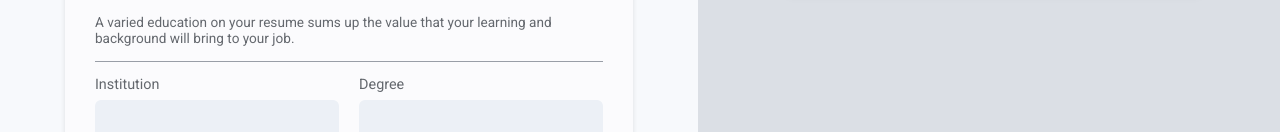
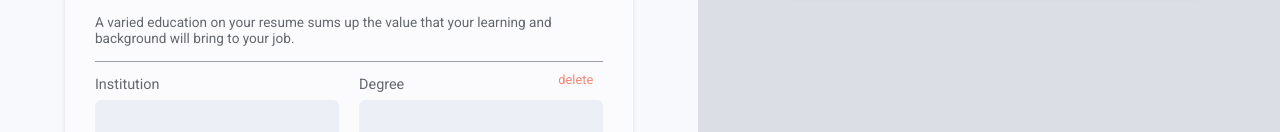
Before and after one commit to rvolkov8/project-cv-builder, a React (Create React App) app: page / in a window 1280 px wide. Both pictures are taken after a click on the button "Continue". Shown: the part 668-800 px from the top of the page. Built offline with nearby package versions, Linux system fonts and the light colour scheme.

Commit message:
Implement functionality to delete education/employment elements

```diff
--- a/src/App.js
+++ b/src/App.js
@@ -1,4 +1,5 @@
 import React, { Component } from 'react';
+import { v4 as uuidv4 } from 'uuid';
 import './styles/App.css';
 
 import Header from './components/header/Header';
@@ -27,6 +28,7 @@ class App extends Component {
         personalStatement: '',
         education: [
           {
+            id: uuidv4(),
             institution: '',
             degree: '',
             startDate: '',
@@ -37,6 +39,7 @@ class App extends Component {
         ],
         professionalExperience: [
           {
+            id: uuidv4(),
             jobTitle: '',
             company: '',
             startDate: '',
@@ -138,12 +141,13 @@ class App extends Component {
       const { education } = personInfo;
 
       const newEducation = {
-        institution: 'Example of school name',
-        degree: 'BA in Example',
-        startDate: 'YYYY',
-        endDate: 'YYYY',
-        location: 'City, Country',
-        description: 'e.g. Graduated with High Honors',
+        id: uuidv4(),
+        institution: '',
+        degree: '',
+        startDate: '',
+        endDate: '',
+        location: '',
+        description: '',
       };
 
       const updatedEducation = [...education, newEducation];
@@ -208,22 +212,35 @@ class App extends Component {
     });
   };
 
+  deleteEducationElement = (id) => {
+    this.setState((prevState) => {
+      const { personInfo } = prevState;
+      const newEducation = prevState.personInfo.education.filter(
+        (educationItem) => educationItem.id !== id
+      );
+      return {
+        ...prevState,
+        personInfo: {
+          ...personInfo,
+          education: newEducation,
+        },
+      };
+    });
+  };
+
   handleEmploymentsNumChange = () => {
     this.setState((prevState) => {
       const { personInfo } = prevState;
       const { professionalExperience } = personInfo;
 
       const newEmployment = {
-        jobTitle: 'Job Title example',
-        company: 'Example of company name',
-        startDate: 'MM YYYY',
-        endDate: 'MM YYYY',
-        location: 'Street name Str., City, Country',
-        description: `- Consectetur adipiscing elit. - Sed do eiusmod tempor incididunt ut labore et.
-        - Nostrud exercitation ullamco laboris nisi ut aliquip ex ea commodo consequat.
-        - Dolore magna aliqua. Ut enim ad minim veniam, quis.
-        - Duis aute irure dolor in reprehenderit in voluptate velit pariatur.
-        - Lorem ipsum dolor sit amet.`,
+        id: uuidv4(),
+        jobTitle: '',
+        company: '',
+        startDate: '',
+        endDate: '',
+        location: '',
+        description: ``,
       };
 
       const updatedEmployments = [...professionalExperience, newEmployment];
@@ -294,6 +311,23 @@ class App extends Component {
     });
   };
 
+  deleteEmploymentElement = (id) => {
+    this.setState((prevState) => {
+      const { personInfo } = prevState;
+      const newProfessionalExperience =
+        personInfo.professionalExperience.filter(
+          (professionalExperienceItem) => professionalExperienceItem.id !== id
+        );
+      return {
+        ...prevState,
+        personInfo: {
+          ...personInfo,
+          professionalExperience: newProfessionalExperience,
+        },
+      };
+    });
+  };
+
   render() {
     const { currentStep, personInfo } = this.state;
     const { picture, education, professionalExperience } = personInfo;
@@ -325,6 +359,7 @@ class App extends Component {
           handleEducationDescriptionChange={
             this.handleEducationDescriptionChange
           }
+          deleteEducationElement={this.deleteEducationElement}
           professionalExperience={professionalExperience}
           handleEmploymentsNumChange={this.handleEmploymentsNumChange}
           handleEmploymentJobTitleChange={this.handleEmploymentJobTitleChange}
@@ -335,6 +370,7 @@ class App extends Component {
           handleEmploymentDescriptionChange={
             this.handleEmploymentDescriptionChange
           }
+          deleteEmploymentElement={this.deleteEmploymentElement}
         />
         <ResultArea personInfo={personInfo} />
       </>
--- a/src/components/editArea/EditEducationElement.js
+++ b/src/components/editArea/EditEducationElement.js
@@ -6,17 +6,28 @@ class EditEducationElement extends Component {
       currentStep,
       education,
       index,
+      id,
       handleEducationInstitutionChange,
       handleEducationDegreeChange,
       handleEducationStartDataChange,
       handleEducationEndDataChange,
       handleEducationLocationChange,
       handleEducationDescriptionChange,
+      deleteEducationElement,
     } = this.props;
     return (
       <>
         <div className="edit-education-element divider"></div>
         <div className="edit-education-element container">
+          <button
+            type="button"
+            onClick={() => {
+              deleteEducationElement(id);
+            }}
+            className="delete-element-button"
+          >
+            delete
+          </button>
           <div className="institution-field container">
             <label htmlFor="institution-input">Institution</label>
             <input
--- a/src/components/editArea/EditEducationSection.js
+++ b/src/components/editArea/EditEducationSection.js
@@ -7,7 +7,12 @@ class EditEducationSection extends Component {
     const educationElements = Array.from(
       { length: education.length },
       (_, index) => (
-        <EditEducationElement key={index} index={index} {...this.props} />
+        <EditEducationElement
+          key={education[index].id}
+          id={education[index].id}
+          index={index}
+          {...this.props}
+        />
       )
     );
     return (
--- a/src/components/editArea/EditEmploymentHistoryElement.js
+++ b/src/components/editArea/EditEmploymentHistoryElement.js
@@ -6,17 +6,28 @@ class EditEmploymentHistoryElement extends Component {
       currentStep,
       professionalExperience,
       index,
+      id,
       handleEmploymentJobTitleChange,
       handleEmploymentCompanyChange,
       handleEmploymentStartDateChange,
       handleEmploymentEndDateChange,
       handleEmploymentLocationChange,
       handleEmploymentDescriptionChange,
+      deleteEmploymentElement,
     } = this.props;
     return (
       <>
         <div className="edit-employment-history-element divider"></div>
         <div className="edit-employment-history-element container">
+          <button
+            type="button"
+            onClick={() => {
+              deleteEmploymentElement(id);
+            }}
+            className="delete-element-button"
+          >
+            delete
+          </button>
           <div className="job-title-field container">
             <label htmlFor="job-title-input">Job title</label>
             <input
--- a/src/components/editArea/EditEmploymentHistorySection.js
+++ b/src/components/editArea/EditEmploymentHistorySection.js
@@ -8,7 +8,8 @@ class EditEmploymentHistorySection extends Component {
       { length: professionalExperience.length },
       (_, index) => (
         <EditEmploymentHistoryElement
-          key={index}
+          key={professionalExperience[index].id}
+          id={professionalExperience[index].id}
           index={index}
           {...this.props}
         />
--- a/src/components/editArea/MainInfoForm.js
+++ b/src/components/editArea/MainInfoForm.js
@@ -17,7 +17,7 @@ class MainInfoForm extends Component {
     const { jobTitle, firstName, lastName, email, phoneNumber } = personInfo;
     return (
       <div className="main-info-form-container">
-        <form className="main-info-form" novalidate>
+        <form className="main-info-form" noValidate>
           <div className="job-title">
             <label htmlFor="job-title">Desired Job Title</label>
             <input
@@ -32,7 +32,7 @@ class MainInfoForm extends Component {
           <div className="picture">
             <label>Picture</label>
             <input onChange={handlePictureChange} type="file" id="picture" />
-            <label for="picture">
+            <label htmlFor="picture">
               {picture.url !== null ? picture.name : 'Choose a file'}
             </label>
           </div>
--- a/src/components/resultArea/EducationElement.js
+++ b/src/components/resultArea/EducationElement.js
@@ -7,7 +7,7 @@ class EducationElement extends Component {
     return (
       <>
         {education.map((ed) => (
-          <div className="education-element">
+          <div className="education-element" key={ed.id}>
             <div className="education-dates">
               {ed.startDate} - {ed.endDate}
             </div>
--- a/src/components/resultArea/ProfessionalExperienceElement.js
+++ b/src/components/resultArea/ProfessionalExperienceElement.js
@@ -11,7 +11,7 @@ class ProfessionalExperienceElement extends Component {
         </div>
         <div className="professional-experience divider"></div>
         {professionalExperience.map((experience) => (
-          <div className="professional-experience element">
+          <div className="professional-experience element" key={experience.id}>
             <div className="professional-experience dates">
               {experience.startDate} - {experience.endDate}
             </div>
--- a/src/styles/editArea/PersonalDetailsForm.css
+++ b/src/styles/editArea/PersonalDetailsForm.css
@@ -47,8 +47,27 @@
   background-color: var(--dark-gray-font);
 }
 
+.delete-element-button {
+  position: absolute;
+  color: var(--red);
+  background-color: var(--white);
+  font-size: 0.8rem;
+  border: none;
+  border-radius: 3px;
+  padding: 2px 10px;
+  cursor: pointer;
+  top: -6px;
+  right: 0px;
+}
+
+.delete-element-button:hover {
+  color: var(--white);
+  background-color: var(--red);
+}
+
 .edit-education-element.container,
 .edit-employment-history-element.container {
+  position: relative;
   display: grid;
   grid-template-columns: 1fr 1fr;
   grid-template-rows: 0.8fr 0.8fr 2fr;
```
